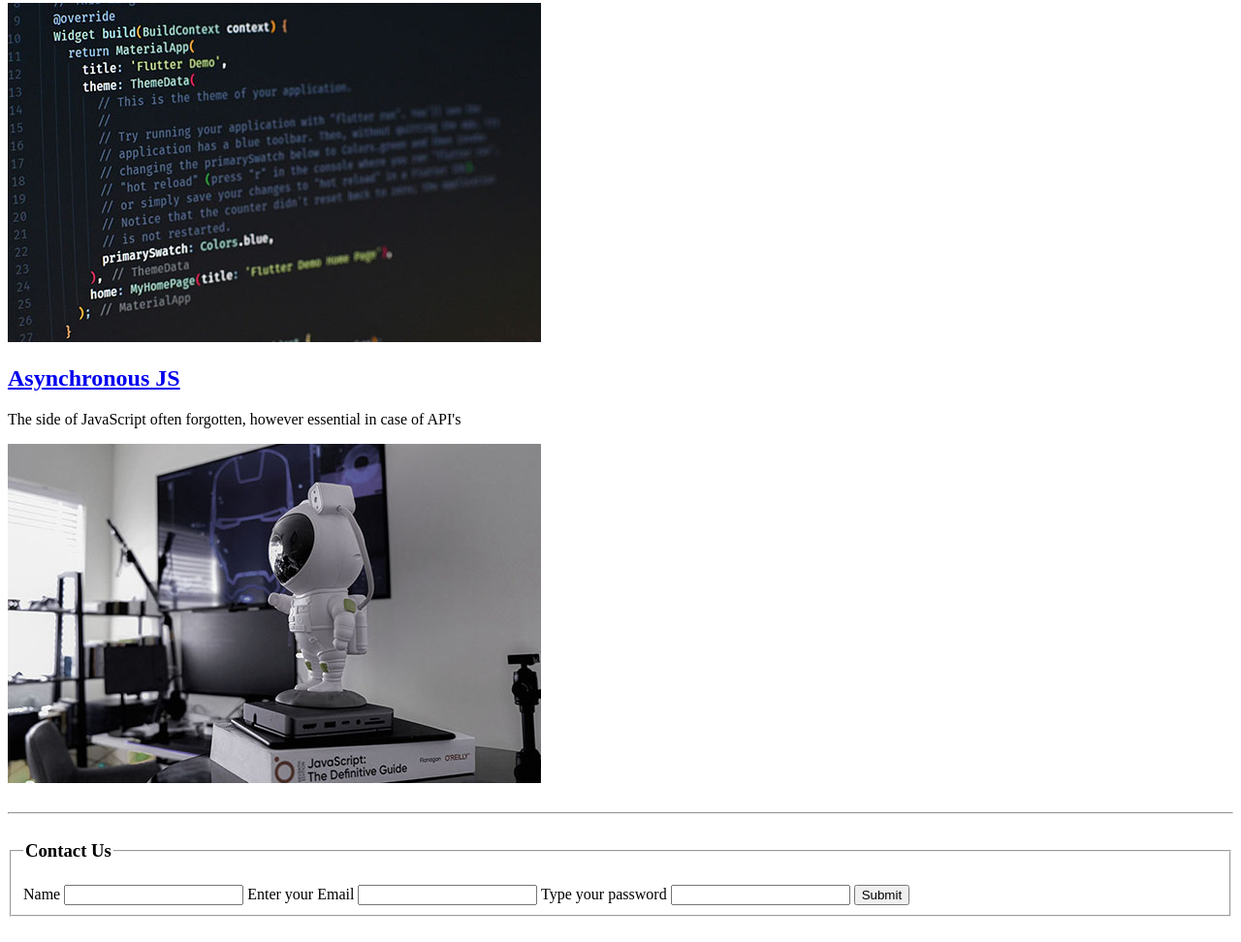
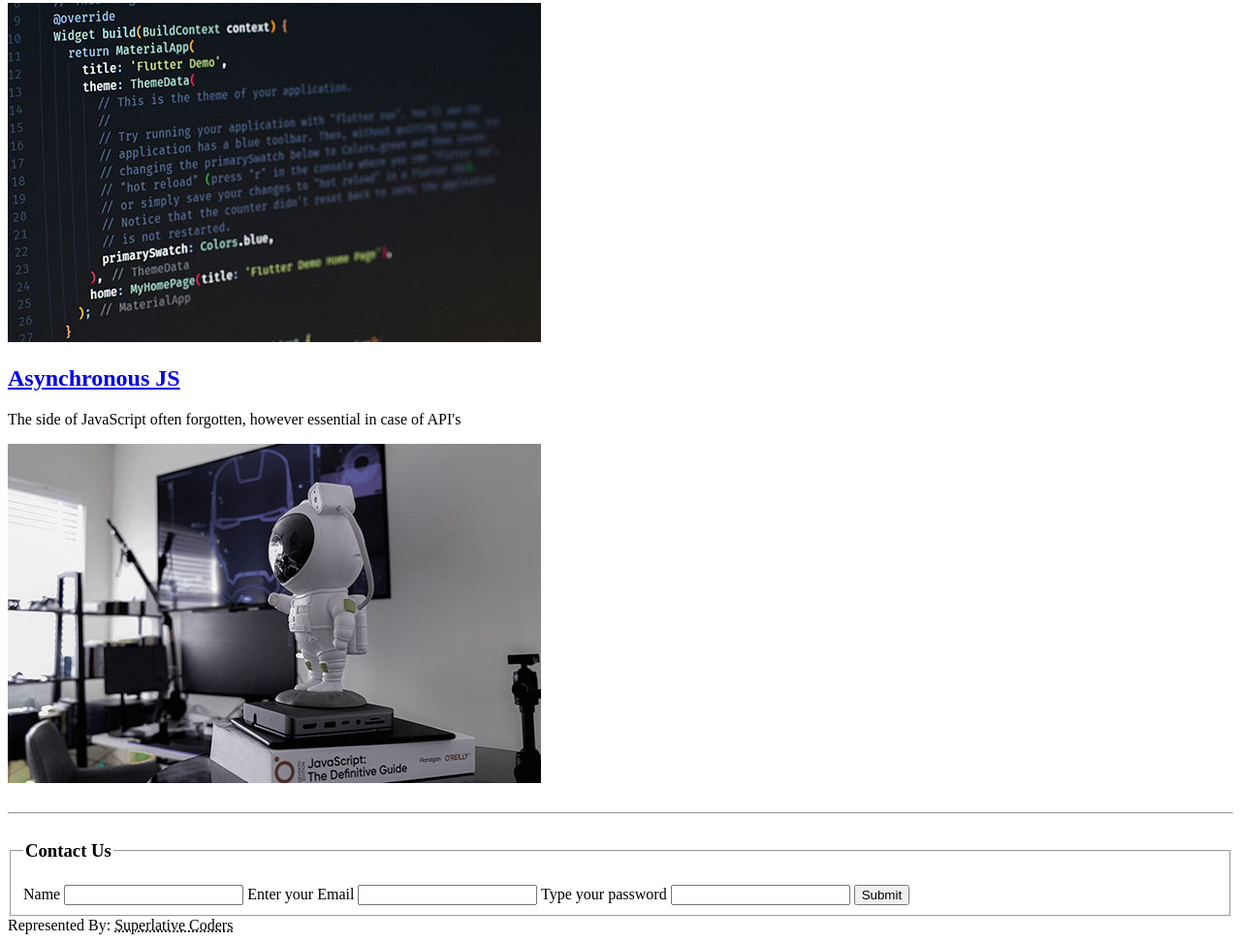
Before and after one commit to hamirnomani/JMS-Mid-Term-Assignment, a plain HTML site: page index.html in a window 1280 px wide. Shown: the part 662-1634 px from the top of the page at 97% size. Drawn offline with Linux system fonts and the light colour scheme.

Commit message:
index.html

```diff
--- a/index.html
+++ b/index.html
@@ -44,6 +44,9 @@
             </form>
         </fieldset>
     </main>
+    <footer>
+        <ah5>Represented By: <abbr title="Amir Nomani, Muhammad Ahmad, Tanzeel Ahmad & Abdul Rafy">Superlative Coders</abbr></ah5>
+    </footer>
 
 </body>
 </html>
```
